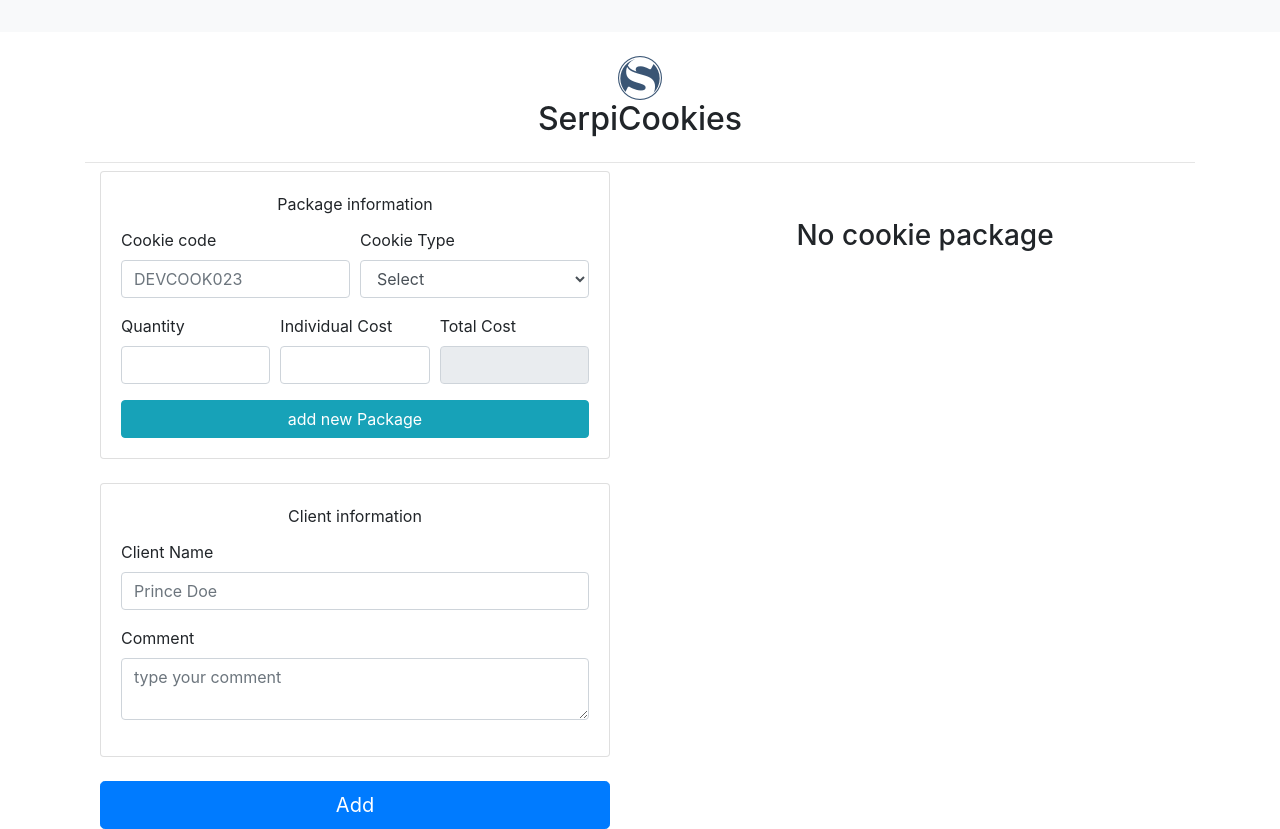
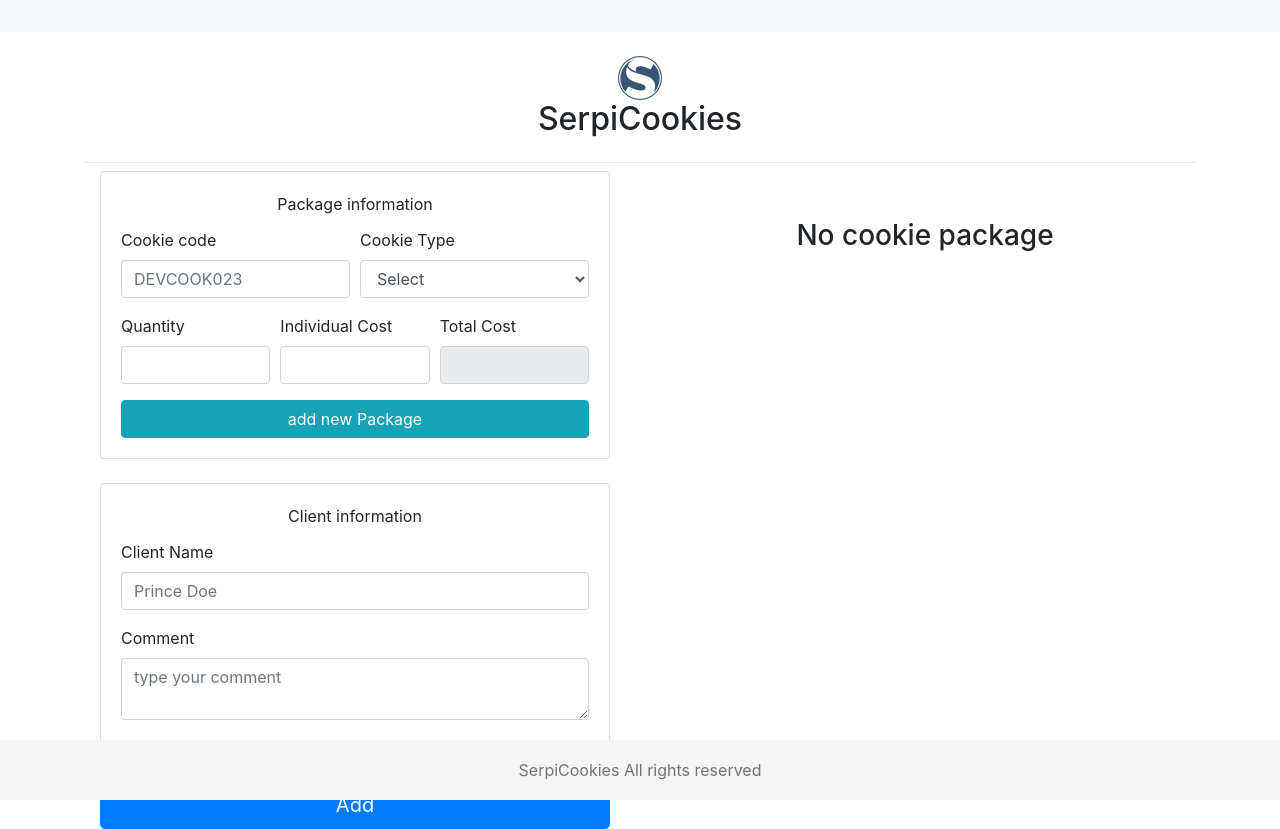
Before and after one commit to inessio/SerpicoDev-TestPDFInvoice, a React (Create React App) app: page / in a window 1280 px wide. Built offline with nearby package versions, Linux system fonts and the light colour scheme.

Commit message:
footer added

```diff
--- a/src/components/addPackageForm/AddPackage.js
+++ b/src/components/addPackageForm/AddPackage.js
@@ -20,7 +20,13 @@ class AddPackage extends Component {
         this.state = {
           clientName:'',
           comment:'',
-          cookies:[{code:'',cookieType:'',individualCost:0.00,quantity:0,totalCost:0.00}],
+          code:'',
+          cookieType:'',
+          individualCost:0,
+          quantity:0,
+          totalCost:0,
+
+          // cookies:[{code:'',cookieType:'',individualCost:0.00,quantity:0,totalCost:0.00}],
           errors:{
               code:[],
               cookieType:[],
@@ -52,6 +58,13 @@ class AddPackage extends Component {
         })
       }
 
+      handleClientInfo = (e) =>{
+        this.setState({
+          [e.target.id]:e.target.value
+        })
+        console.log(this.state)
+      }
+
       // handleDynamicChange = idx => evt => {
       //   const newShareholders = this.state.cookies.map((shareholder, sidx) => {
 
@@ -73,11 +86,11 @@ class AddPackage extends Component {
         })
       }
 
-      addCat = (e) =>{
-        this.setState((prevState) => ({
-          cats: [...prevState.cookies, {code:'',cookieType:'',individualCost:0.00,quantity:0,totalCost:0.00}],
-        }));
-      }
+      // addCat = (e) =>{
+      //   this.setState((prevState) => ({
+      //     cats: [...prevState.cookies, {code:'',cookieType:'',individualCost:0.00,quantity:0,totalCost:0.00}],
+      //   }));
+      // }
 
       render() {
         return (
@@ -131,11 +144,11 @@ class AddPackage extends Component {
               <CardTitle>Client information</CardTitle>
               <FormGroup>
                   <Label className="float-left" for="clientName">Client Name</Label>
-                  <Input type="text" name="clientName" id="clientName" placeholder="Prince Doe" onChange={this.handleChange} required/>
+                  <Input type="text" name="clientName" value={this.state.clientName} id="clientName" placeholder="Prince Doe" onChange={this.handleClientInfo} required/>
                 </FormGroup>
                 <FormGroup>
                   <Label className="float-left" for="Comment">Comment</Label>
-                    <Input type="textarea" name="Comment" id="Comment" placeholder="type your comment" onChange={this.handleChange}/>
+                    <Input type="textarea" name="Comment" value={this.state.comment} id="Comment" placeholder="type your comment" onChange={this.handleClientInfo}/>
                 </FormGroup>
              </Card>
               <Button color="primary" size="lg" type="submit" className="mt-4" block>Add</Button>
--- a/src/components/app/App.js
+++ b/src/components/app/App.js
@@ -6,7 +6,7 @@ import {
         Container,
         Row,
         Button,
-        Navbar
+        Navbar,Footer
 
       } from 'reactstrap'
 import AddPackage from '../addPackageForm/AddPackage'
@@ -16,7 +16,9 @@ import generateInvoice from '../invoice/Invoice'
 class App extends Component {
 
   state = {
-    packages:[]
+    packages:[],
+    clientName: '',
+    comment:''
   }
 
 
@@ -47,7 +49,7 @@ class App extends Component {
             <h2 className="mb-4">SerpiCookies</h2>
           </div>
           <hr className="my-2" />
-          <Row className="mt-2">
+          <Row className="mt-2 overflow-auto">
             <div className="col-sm-6 overflow-auto">
                 <AddPackage addPackage={this.addPackage} />
             </div>
@@ -56,6 +58,12 @@ class App extends Component {
              </div>
           </Row>
         </Container>
+
+        <footer className="footer">
+      <Container>
+        <span className="text-muted"> SerpiCookies All rights reserved</span>
+      </Container>
+    </footer>
       </div>
     )
   }
--- a/src/components/app/App.scss
+++ b/src/components/app/App.scss
@@ -1,10 +1,12 @@
 .App {
   text-align: center;
+  .footer{
+    position: absolute;
+    bottom: 0;
+    width: 100%;
+    height: 60px;
+    line-height: 60px;
+    background-color:#f5f5f5;
+
+  }
 }
-
-.App-logo {
-  height: 40vmin;
-}
-.App-navigation{
-  width: 10px;
-}
```
Also changed, not shown: 1 other file (tests, documents, lock files or other folders).
